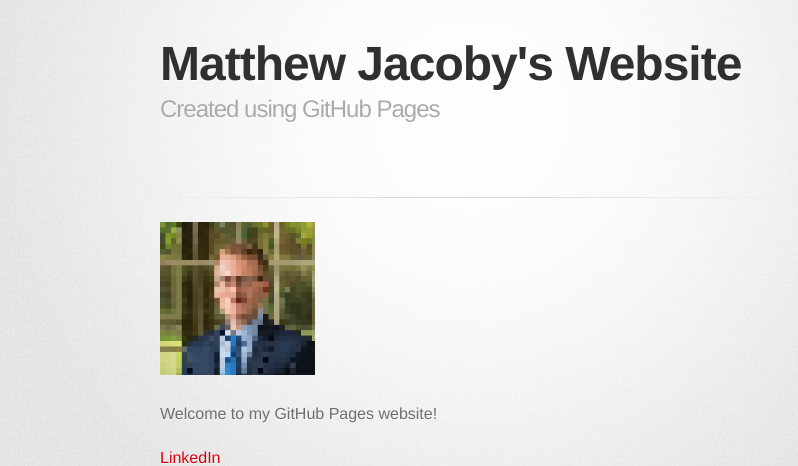
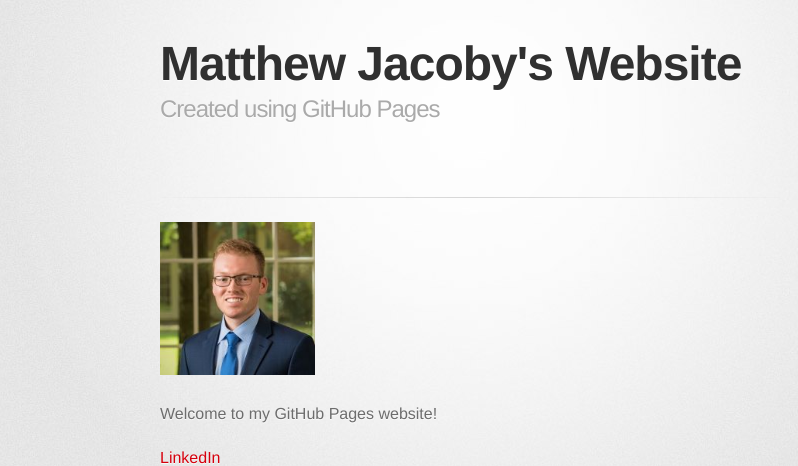
Before and after one commit to mpjacoby/mpjacoby.github.io, a Jekyll site: the page built from index.md, in a window 1280 px wide. Shown: the top 466 px of the page, without its empty margins (170-968 px from the left). Built offline with Jekyll 4.4.1, drawn with Linux system fonts in a browser that asks for light colours; some web fonts are replaced; our own code applies the rules of GitHub Pages for plain Markdown files.

Commit message:
Update index.md

```diff
--- a/index.md
+++ b/index.md
@@ -3,7 +3,7 @@ title: Matthew Jacoby's Website
 description: Created using GitHub Pages
 ---
 
-![Picture of me](JacobyMatthewPixelated.jpg){:height="25%" width="25%"}
+![Picture of me](JacobyMatthew.jpg){:height="25%" width="25%"}
 
 Welcome to my GitHub Pages website!
 
```
